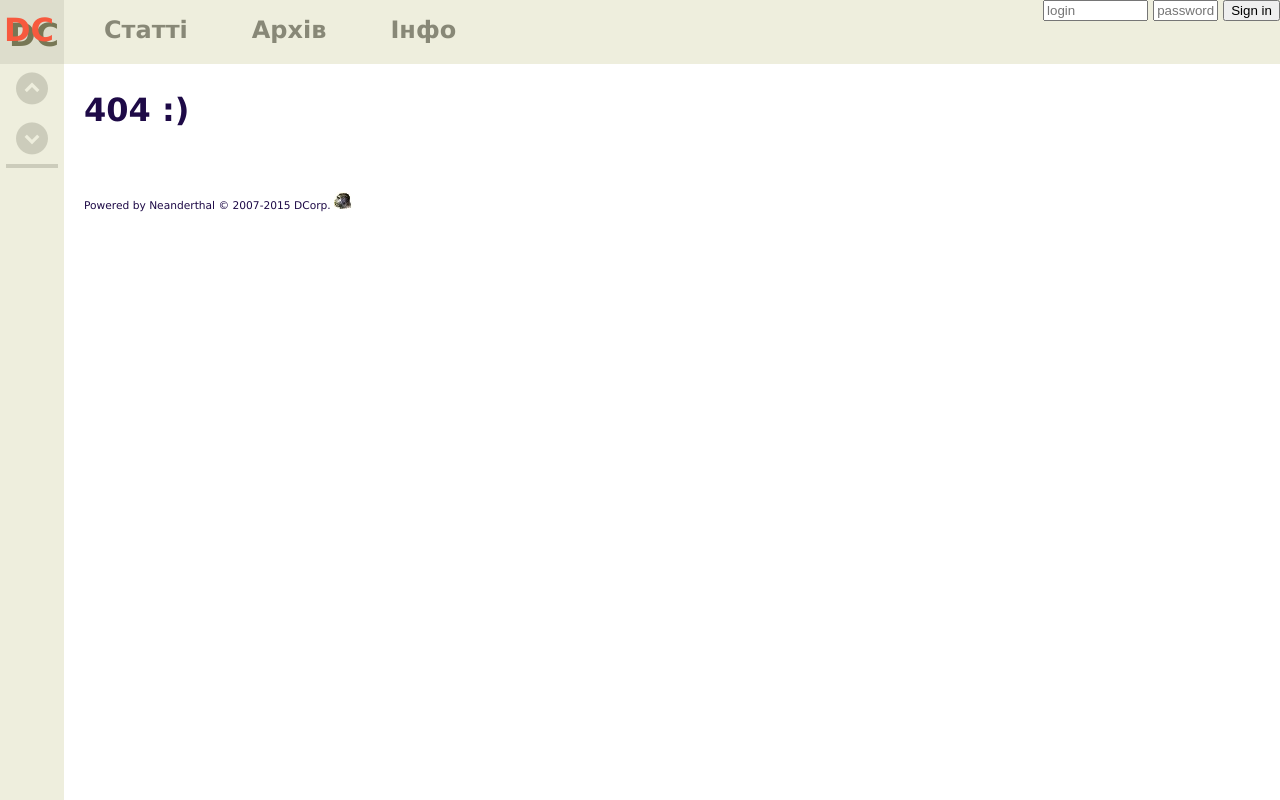
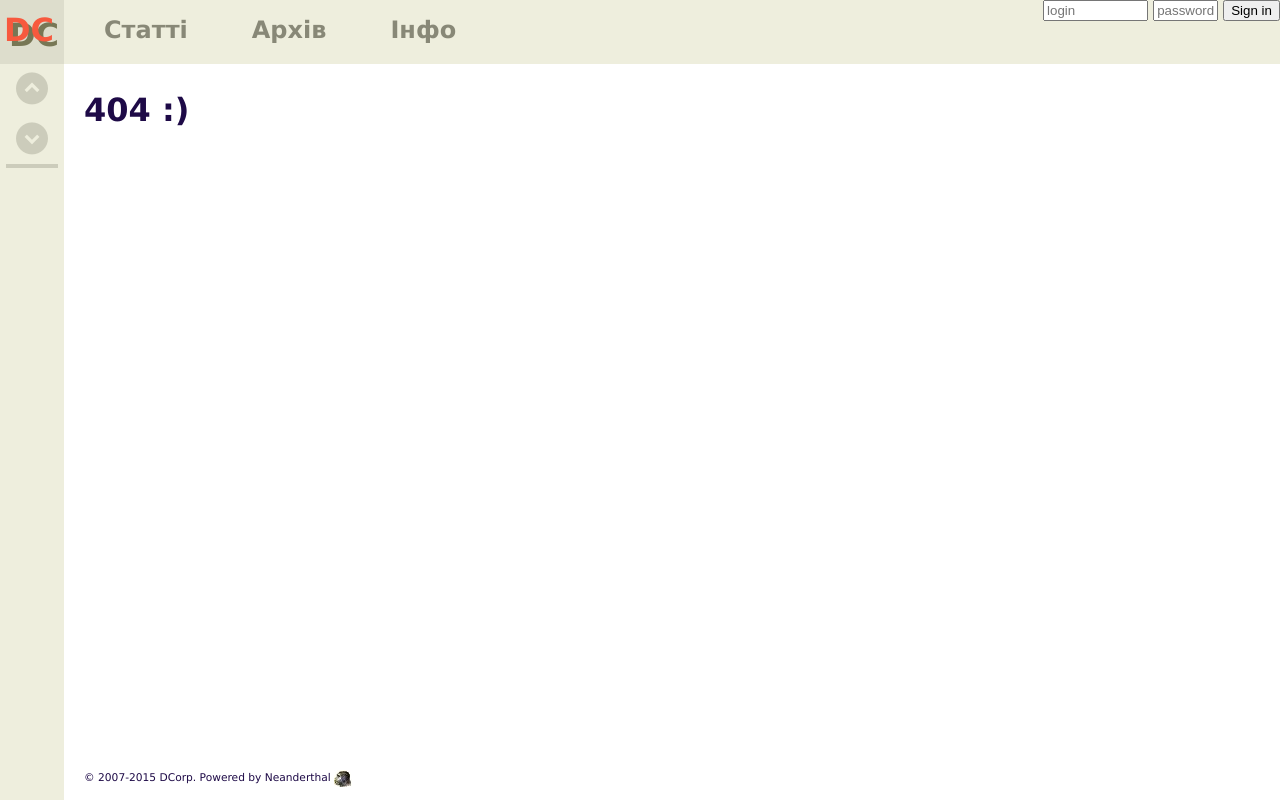
Before and after one commit to YuriyTeslenko/UIcourse_Project, a PHP site: page /?p=1 in a window 1280 px wide. Run offline with PHP 8.4, Linux system fonts and the light colour scheme.

Commit message:
+sticky footer

```diff
--- a/articles/TA313.html
+++ b/articles/TA313.html
@@ -23,5 +23,5 @@
 </p>
 <img src="http://dcorp.org/articles/TA313/011.jpg">
 <img src="http://dcorp.org/articles/TA313/013.jpg">
-<p>Існує думка, що LM3886 чутливі до розведення "землі" і взагалі легко самозбуджуються. Проте в цій схеі, при такому виконанні все стабільно працює при будь-яких положеннях регуляторів тебру.
+<p>Існує думка, що LM3886 чутливі до розведення "землі" і взагалі легко самозбуджуються. Проте в цій схеі, при такому виконанні все стабільно працює при будь-яких положеннях регуляторів тембру.
 </p>
--- a/css/page.css
+++ b/css/page.css
@@ -5,8 +5,10 @@
 	font-style:normal;
 }
 
-body {
+html,body {
 	margin: 0px;
+	padding: 0px;
+	height: 100%;
 	background-color: #fff;
 	color: #1e0a47;
 	font-family: verdana, arial, helvetica, sans-serif;
@@ -24,6 +26,7 @@ article p a:hover{
 }
 header{
 	background-color: #eed;
+	top:0px;
 	left: 0px;
 	right: 0px;
 	height: 64px;
@@ -57,6 +60,7 @@ header{
 }
 header form{
 	float: right;
+	margin-bottom: -16px;
 }
 
 #logo{
@@ -132,16 +136,19 @@ img{
 article{
 	min-width: 100px;
 	max-width: 1024px;
-	padding-top: 64px;
 	padding-left: 84px;
 	padding-right: 20px;
-	min-height: 128px;
+	margin-bottom: -30px;
+	min-height: 100%;
 }
 p{
 	text-indent: 40px;
 }
 h1{
 	font-size: 2em;
+}
+.clfix{
+	height: 64px;
 }
 footer{
 	padding-left: 84px;
@@ -150,6 +157,7 @@ footer{
 footer img{
 	width: 18px;
 	display: inline-block;
+	vertical-align: middle;
 }
 @media screen and (max-width:800px) {
 	#side{
@@ -157,7 +165,9 @@ footer img{
 	}
 	article{
 		padding-left: 5px;
-		padding-top: 128px;
+	}
+	.clfix{
+		height: 128px;
 	}
 	header{
 		height: 128px;
--- a/templates/page.php
+++ b/templates/page.php
@@ -37,12 +37,13 @@
 
 	<a name="top"></a>
 	<article>
+	<div class="clfix"></div>
 	<?php include($article);?>
+	<div class="clfix"></div>
 	</article>
 	<a name="end"></a>
-
 	<footer>
-		Powered by Neanderthal © 2007-2015 DCorp.
+		© 2007-2015 DCorp. Powered by Neanderthal
 		<img src="<?php echo SITEURL?>img/neanderthal.jpg">
 	</footer>
 
```
